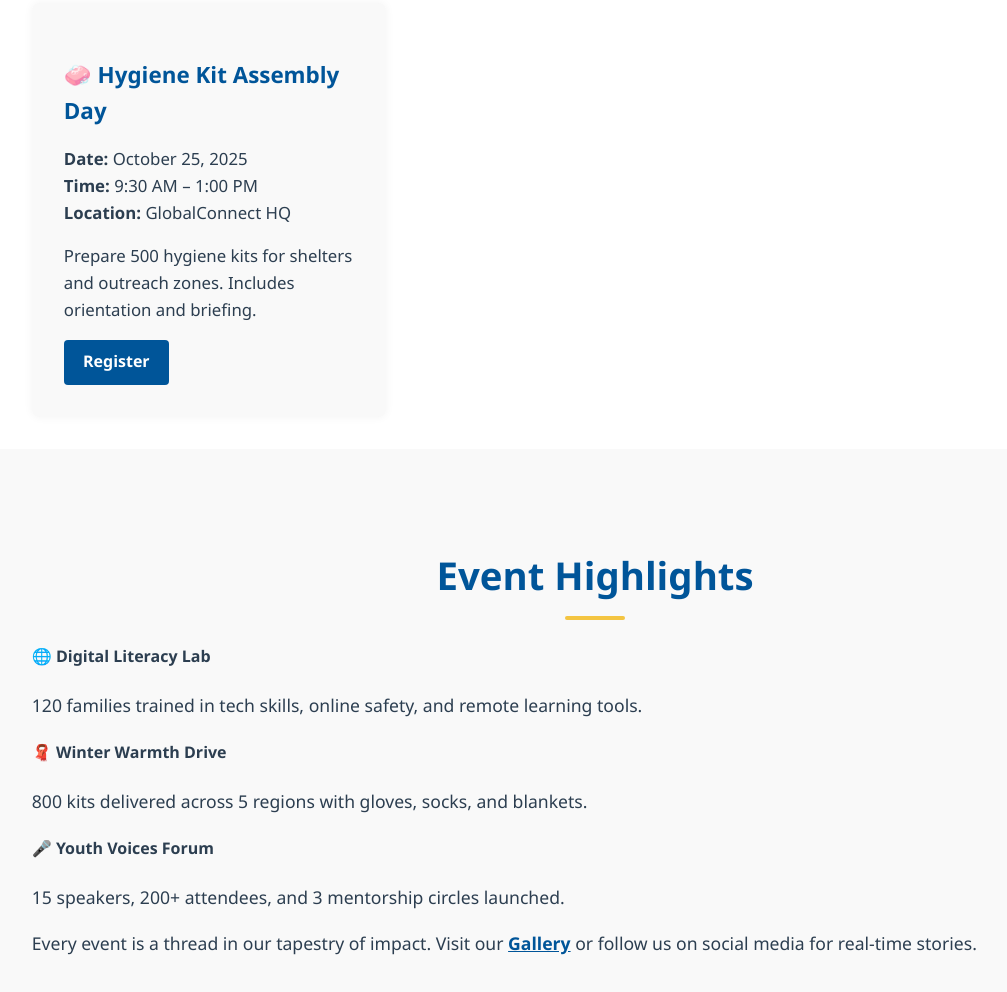
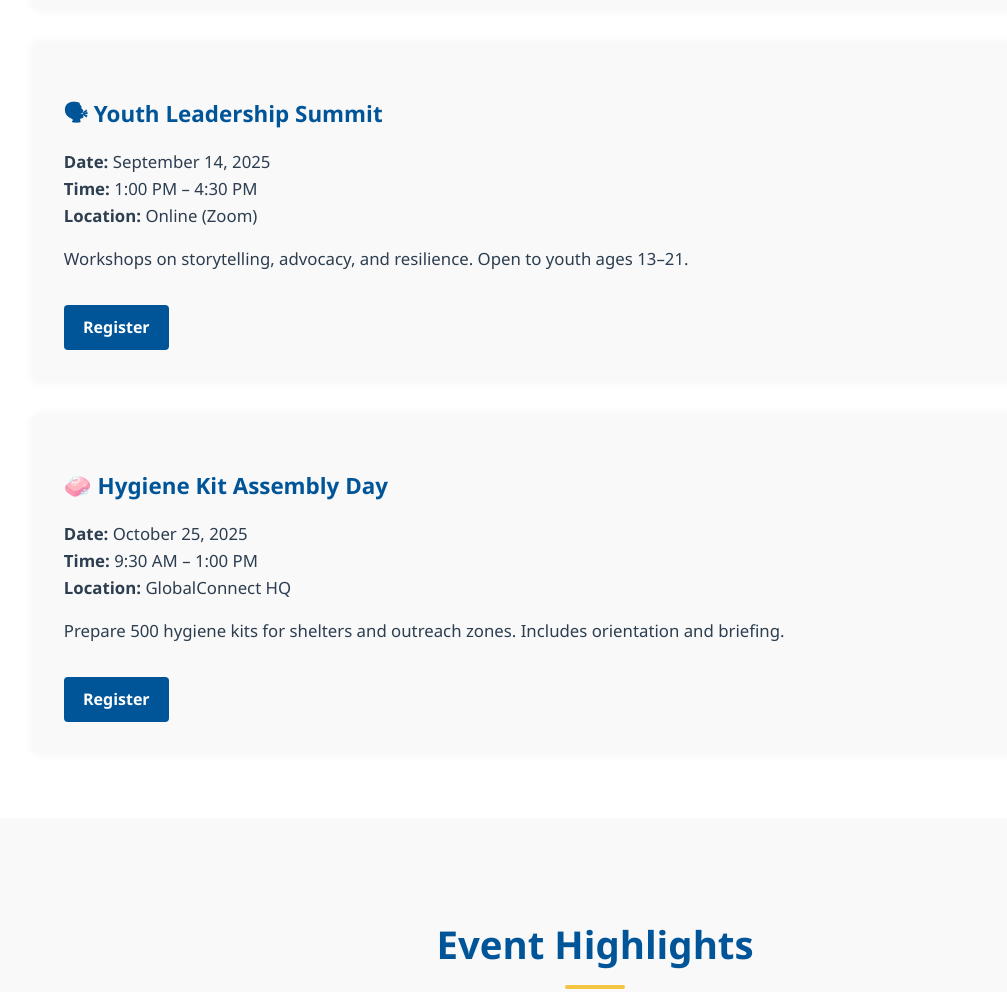
Before and after one commit to josephjem2/globalconnect-site, a website: page events.html in a window 1280 px wide. Shown: the part 1594-2586 px from the top of the page, without its empty margins (45-1052 px from the left). Drawn offline with nearby package versions, Linux system fonts and the light colour scheme.

Commit message:
Refactor CSS for events page

```diff
--- a/new-style.css
+++ b/new-style.css
@@ -129,7 +129,18 @@ nav a.active {
 .about-hero { height: 60vh; }
 .programs-hero { height: 50vh; }
 .volunteer-hero { height: 50vh; }
-.events-hero { height: 50vh; }
+
+.events-hero {
+  position: relative;
+  width: 100%;
+  height: 50vh;
+  background-size: cover;
+  background-position: center;
+  background-repeat: no-repeat;
+  display: flex;
+  align-items: center;
+  justify-content: center;
+}
 
 
 .hero-overlay, .about-overlay {
@@ -240,18 +251,29 @@ section p {
 }
 
 /* Programs Intro & List */
-.programs-intro, .volunteer-intro, .events-intro {
+.programs-intro, .volunteer-intro {
   text-align: center;
 }
 
-.programs-list, .events-list {
+.events-intro {
+  text-align: center;
+  padding: 4rem 6%;
+}
+
+
+.programs-list {
   display: grid;
   grid-template-columns: repeat(auto-fit, minmax(280px, 1fr));
   gap: 2rem;
   padding: 2rem 6%;
 }
 
-.program-card, .event-card {
+.events-list {
+  padding: 2rem 6%;
+}
+
+
+.program-card {
   background-color: #f9f9f9;
   padding: 2rem;
   border-radius: 8px;
@@ -259,20 +281,47 @@ section p {
   transition: transform 0.3s ease;
 }
 
-.program-card:hover, .event-card:hover {
+.event-card {
+  background-color: #f9f9f9;
+  padding: 2rem;
+  margin-bottom: 2rem;
+  border-radius: 8px;
+  box-shadow: 0 0 10px rgba(0,0,0,0.05);
+}
+
+
+.program-card:hover {
   transform: translateY(-5px);
 }
 
-.program-card h3, .event-card h3 {
+.program-card h3 {
   font-size: 1.4rem;
   margin-bottom: 1rem;
   color: var(--primary-color);
 }
 
-.program-card p, .event-card p {
+.event-card h3 {
+  font-size: 1.4rem;
+  margin-bottom: 0.5rem;
+  color: var(--primary-color);
+}
+
+
+.program-card p {
   font-size: 1.05rem;
   line-height: 1.6;
   color: var(--text-dark);
+}
+
+.event-card p {
+  font-size: 1.05rem;
+  line-height: 1.6;
+  color: var(--text-dark);
+}
+
+.event-card .btn {
+  margin-top: 1rem;
+  display: inline-block;
 }
 
 /* CTA Section */
@@ -393,12 +442,29 @@ footer {
   margin-bottom: 1.5rem;
 }
 
-.events-past ul {
-  max-width: 700px;
-  margin: 0 auto 1.5rem;
-  padding-left: 1.2rem;
-  font-size: 1.05rem;
-  line-height: 1.8;
+.highlight-grid {
+  display: grid;
+  grid-template-columns: repeat(auto-fit, minmax(260px, 1fr));
+  gap: 2rem;
+  margin: 2rem 0;
+}
+
+.highlight-item {
+  background-color: #fff;
+  padding: 1.5rem;
+  border-radius: 8px;
+  box-shadow: 0 0 8px rgba(0,0,0,0.05);
+}
+
+.highlight-item h4 {
+  font-size: 1.2rem;
+  margin-bottom: 0.5rem;
+  color: var(--primary-color);
+}
+
+.highlight-item p {
+  font-size: 1rem;
+  line-height: 1.6;
   color: var(--text-dark);
 }
 
@@ -407,6 +473,7 @@ footer {
   font-weight: 600;
   text-decoration: underline;
 }
+
 
 
 /* Responsive Adjustments */
```
